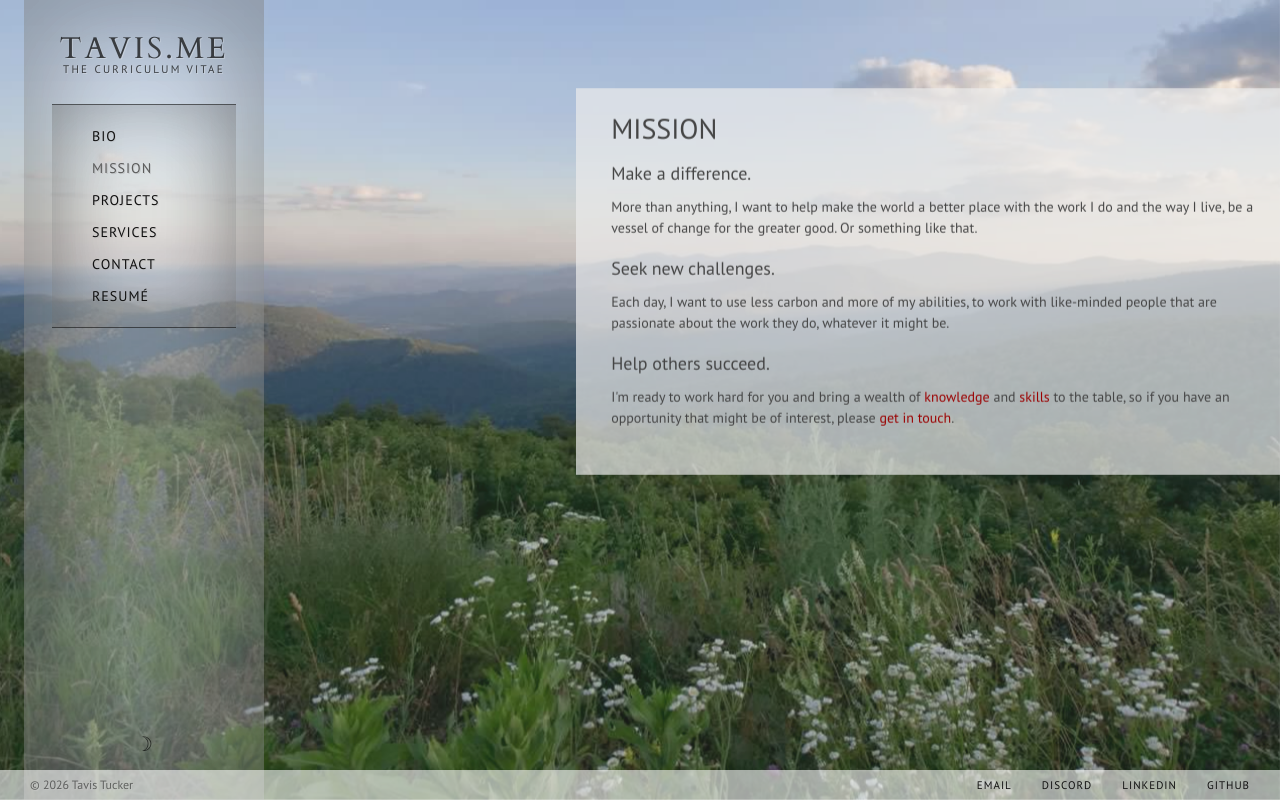
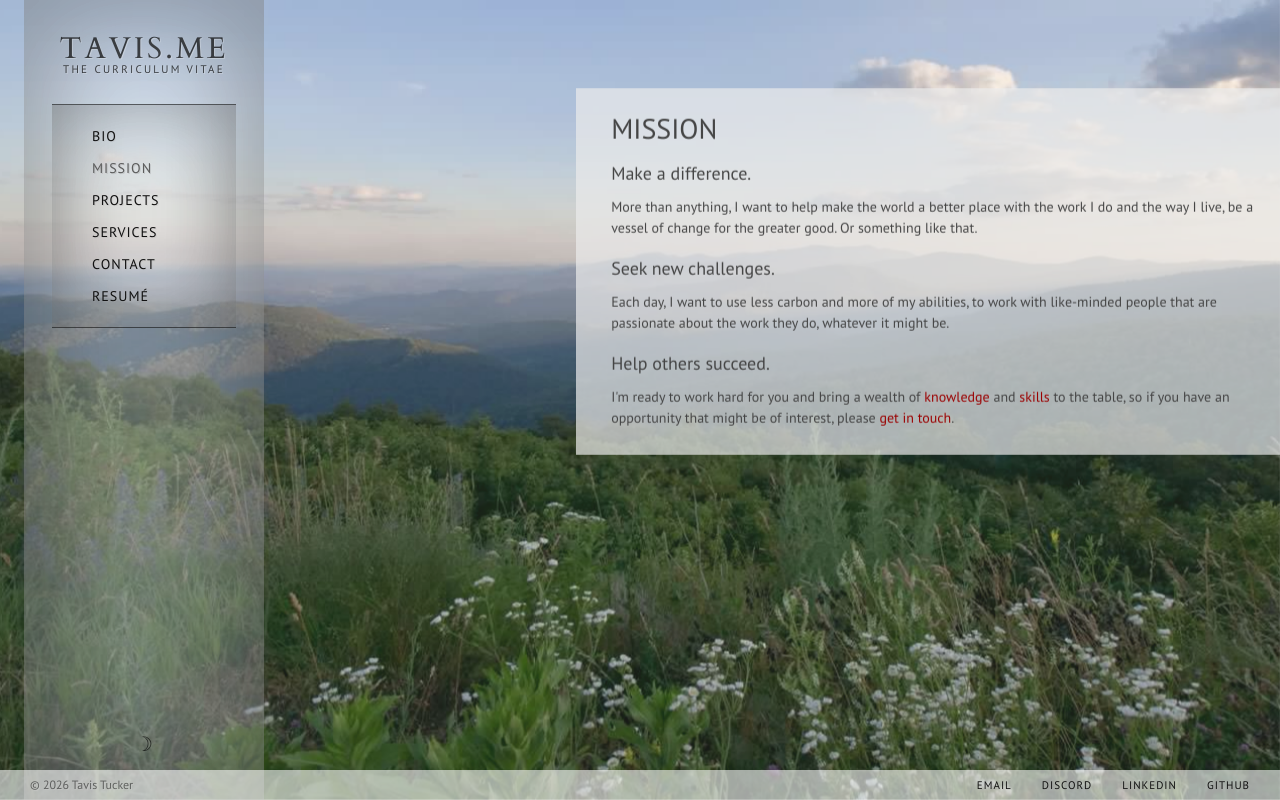
Before and after one commit to ttucker/tavis.me, a Vue app: page /mission in a window 1280 px wide. Built offline with nearby package versions, Linux system fonts and the light colour scheme.

Commit message:
tweak bottom padding

```diff
--- a/src/components/ContentArticle.vue
+++ b/src/components/ContentArticle.vue
@@ -83,7 +83,7 @@
   .article {
     font-size: 100%;
     line-height: 1.5;
-    padding: 20px 0 30px;
+    padding: 20px 0 10px;
     position: absolute;
     top: 11%;
     transform: translateY(0);
```
